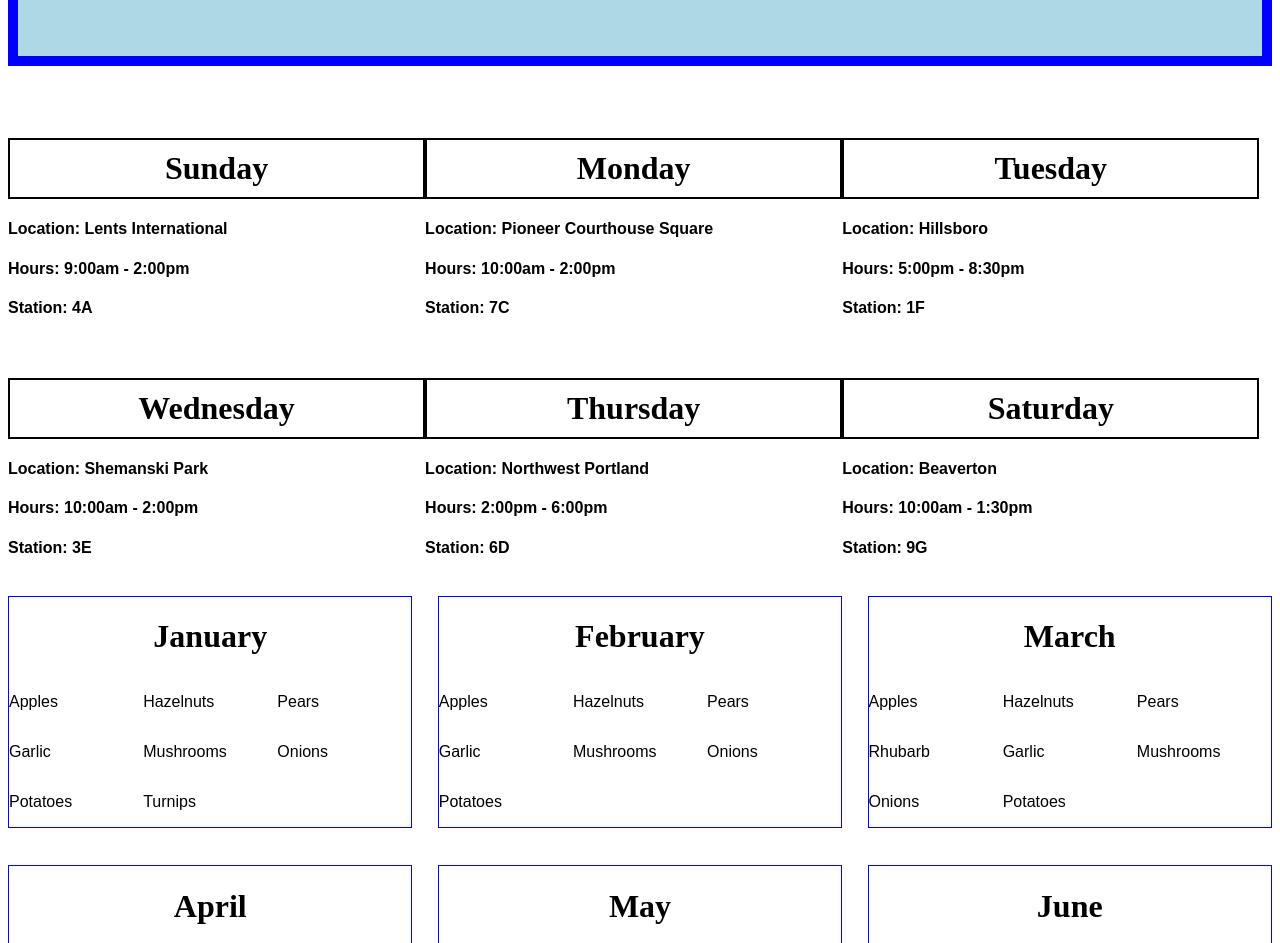
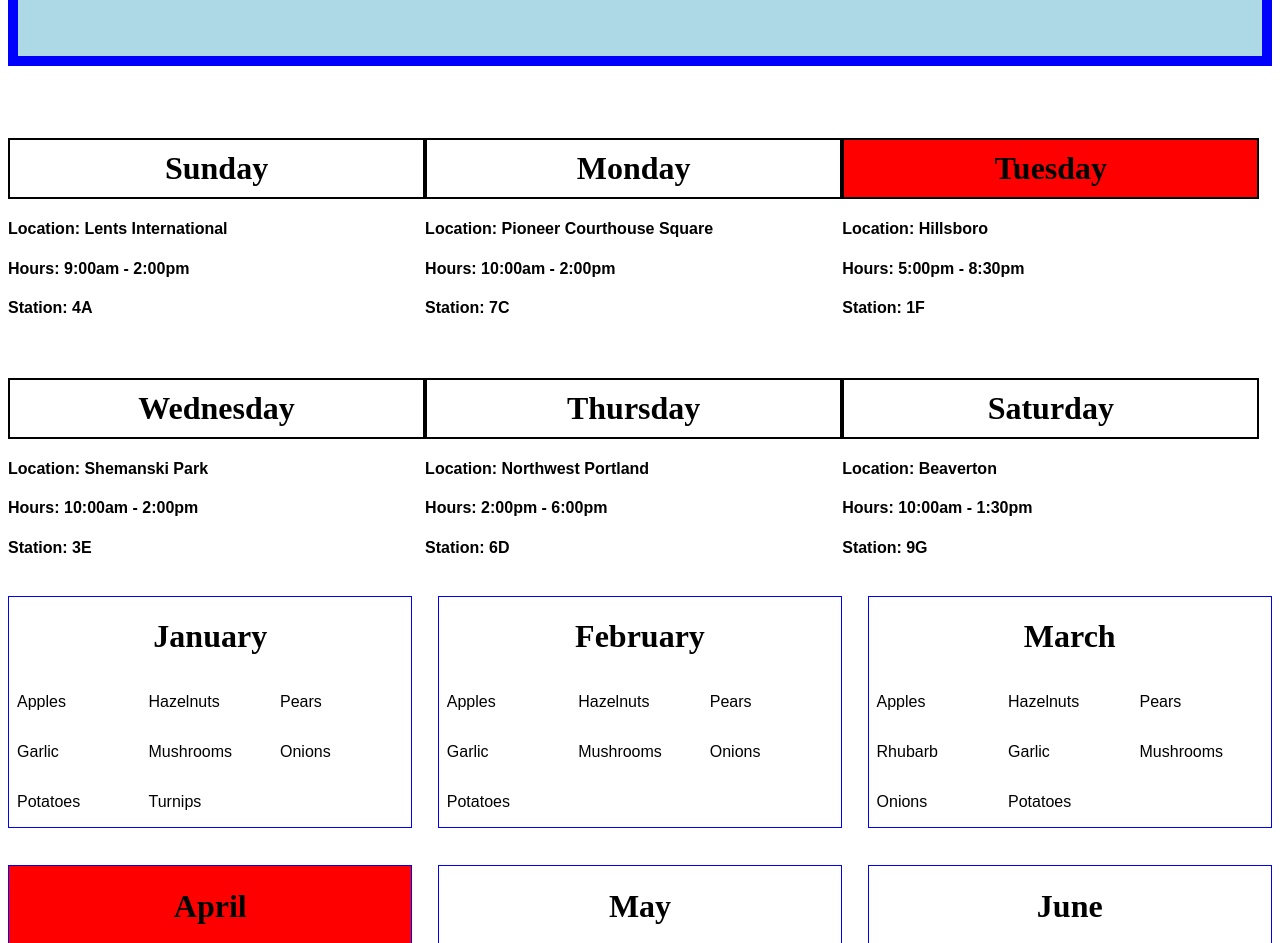
Before and after one commit to PhilipEskins/farmers-market, a React app: page / in a window 1280 px wide. Shown: the part 189-1132 px from the top of the page. Built offline with nearby package versions, Linux system fonts and the light colour scheme.

Commit message:
add date logic to highlight relevant info

```diff
--- a/package.json
+++ b/package.json
@@ -6,8 +6,8 @@
   "scripts": {
     "test": "echo \"Error: no test specified\" && exit 1",
     "start": "webpack-dev-server --open",
-    "lint": "eslint src/** src/**/**; exit 0",
-    "lint-fix": "eslint src/** src/**/** --fix; exit 0"
+    "lint": "eslint src/** src/**/** && exit 0",
+    "lint-fix": "eslint src/** src/**/** --fix && exit 0"
   },
   "author": "Leo Mangutov, Chris Breaux",
   "license": "ISC",
--- a/src/components/App.jsx
+++ b/src/components/App.jsx
@@ -7,9 +7,7 @@ function App() {
   return(
     <div>
       <Navbar/>
-      <div>
-        <Locations/>
-      </div>
+      <Locations/>
       <ProduceList/>
     </div>
   );
--- a/src/components/Locations.jsx
+++ b/src/components/Locations.jsx
@@ -3,6 +3,9 @@ import MarketSpot from './MarketSpot';
 import marketSchedule from '../modelData/LocationData';
 
 function Locations() {
+  let today = new Date().getDay();
+  let currentDay = marketSchedule[today].day;
+
   const maxWidth = {
     display: 'flex',
     flexDirection: 'row',
@@ -13,6 +16,7 @@ function Locations() {
       {marketSchedule.map((spot, index) =>
         <MarketSpot day = {spot.day}
           location = {spot.location}
+          currentDay = {currentDay}
           hours = {spot.hours}
           booth = {spot.booth}
           key = {index}/>
--- a/src/components/MarketSpot.jsx
+++ b/src/components/MarketSpot.jsx
@@ -10,6 +10,11 @@ function MarketSpot(props) {
     padding: '10px 20px',
     textAlign: 'center'
   };
+
+  if (props.day === props.currentDay) {
+    dayWeek.backgroundColor = 'red';
+
+  }
 
   return(
     <div style={{width:'33%'}}>
@@ -25,6 +30,7 @@ function MarketSpot(props) {
 MarketSpot.propTypes = {
   day: PropTypes.string,
   location: PropTypes.string,
+  currentDay: PropTypes.string,
   hours: PropTypes.string,
   booth: PropTypes.string,
 };
--- a/src/components/MonthlyProduce.jsx
+++ b/src/components/MonthlyProduce.jsx
@@ -6,11 +6,16 @@ function MonthlyProduce(props) {
   const textStyle = {
     fontFamily: 'sans-serif',
     display: 'grid',
-    gridTemplateColumns: '1fr 1fr 1fr'
+    gridTemplateColumns: '1fr 1fr 1fr',
+    marginLeft: '2%'
   };
   const produceStyle = {
     border: '1px solid blue'
   };
+
+  if (props.currentMonth === props.month) {
+    produceStyle.backgroundColor = 'red';
+  }
   return(
     <div style={produceStyle}>
       <h1 style={{textAlign:'center'}}>{props.month}</h1>
@@ -28,6 +33,7 @@ function MonthlyProduce(props) {
 
 MonthlyProduce.propTypes = {
   month: PropTypes.string,
-  selection: PropTypes.string
+  currentMonth: PropTypes.string,
+  selection: PropTypes.array
 };
 export default MonthlyProduce;
--- a/src/components/ProduceList.jsx
+++ b/src/components/ProduceList.jsx
@@ -4,16 +4,19 @@ import availableProduce from '../modelData/ProduceData';
 
 const gridLayout = {
   display: 'grid',
-  // gridTemplateRows: "repeat(4, 1fr)",
   gridTemplateColumns: 'repeat(3, 1fr)',
   gridGap: '2%'
 };
 
 function ProduceList() {
+  let thisMonth = new Date().getMonth();
+  let currentMonth = availableProduce[thisMonth].month;
+
   return(
     <div style={gridLayout}>
       {availableProduce.map((item, index) =>
         <MonthlyProduce month = {item.month}
+        currentMonth = {currentMonth}
           selection = {item.selection}
           key = {index}/>
       )}
```
Also changed, not shown: 1 other file (tests, documents, lock files or other folders).
